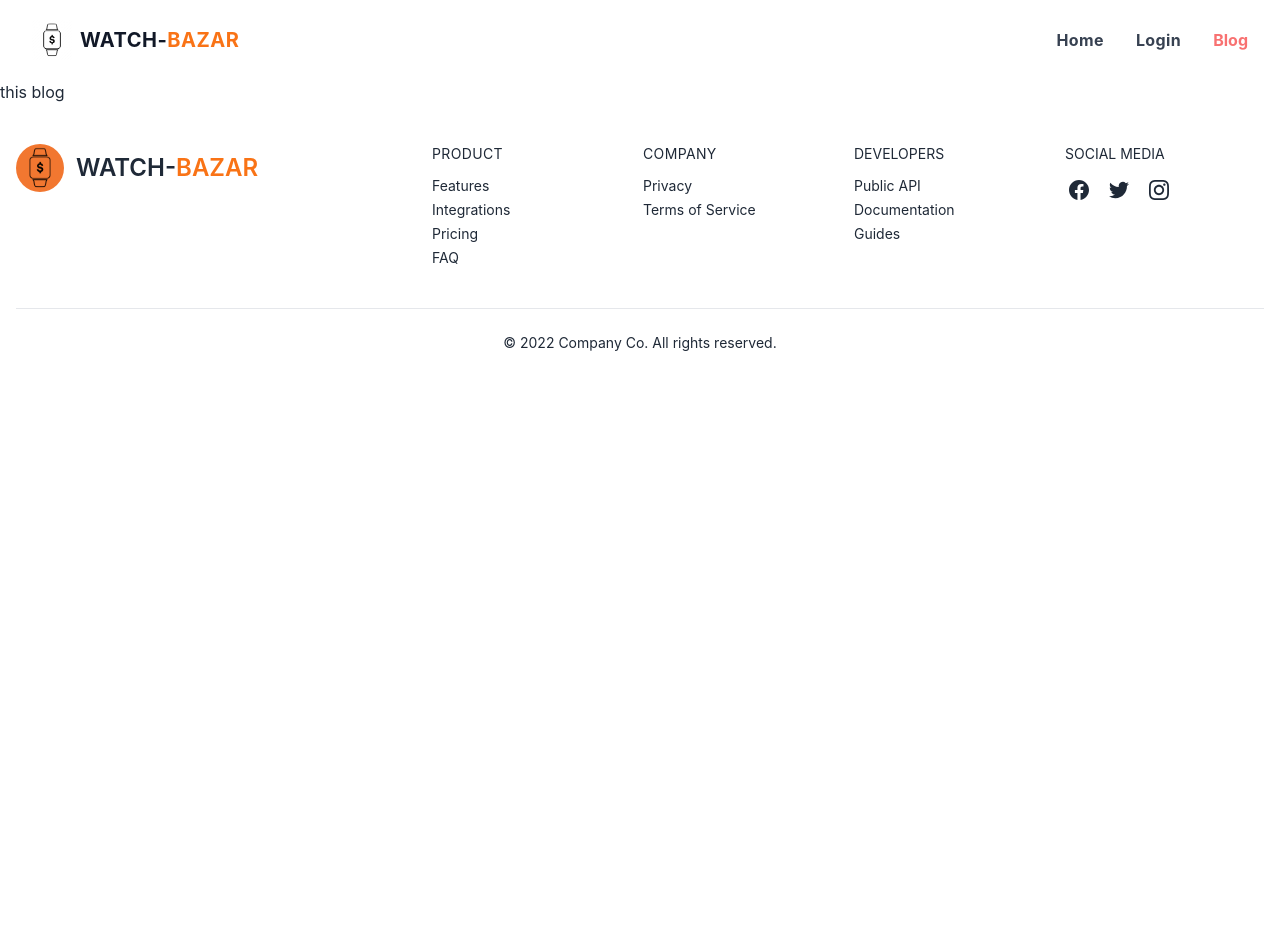
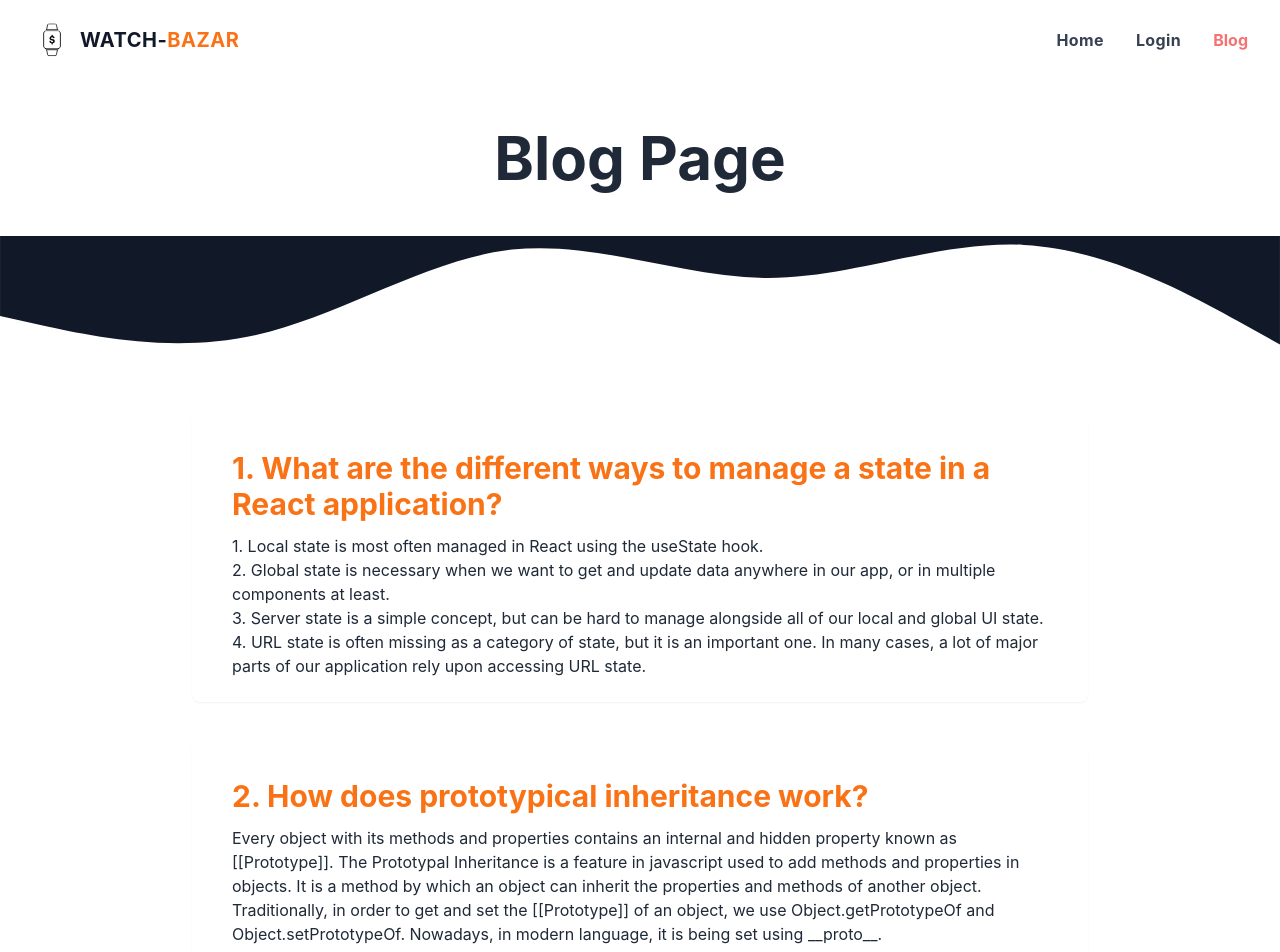
Before and after one commit to rakibhasantusar/Watch-Bazar-Client, a React (Create React App) app: page /blog in a window 1280 px wide. Shown: the top 952 px of the page. Before the commit the page ends 800 px from the top, so only its background shows below. Built offline with nearby package versions, Linux system fonts and the light colour scheme; no server answers.

Commit message:
blog page done

```diff
--- a/src/Pages/Blog/Blog.jsx
+++ b/src/Pages/Blog/Blog.jsx
@@ -3,7 +3,87 @@ import React from 'react';
 const Blog = () => {
     return (
         <div>
-            <h2>this blog</h2>
+            <section className='mb-3'>
+                <div className="dark:bg-gray-900">
+                    <div className="container flex flex-col items-center px-4 py-16 pb-24 mx-auto text-center  md:py-12 md:px-10 lg:px-32 dark:text-gray-900">
+                        <h1 className="text-5xl font-bold leading-none sm:text-6xl xl:max-w-3xl dark:text-orange-500">Blog Page</h1>
+                    </div>
+                </div>
+                <svg xmlns="http://www.w3.org/2000/svg" viewBox="0 70 1440 200"><path fill="#111827" fill-opacity="1" d="M0,160L48,170.7C96,181,192,203,288,181.3C384,160,480,96,576,85.3C672,75,768,117,864,117.3C960,117,1056,75,1152,80C1248,85,1344,139,1392,165.3L1440,192L1440,0L1392,0C1344,0,1248,0,1152,0C1056,0,960,0,864,0C768,0,672,0,576,0C480,0,384,0,288,0C192,0,96,0,48,0L0,0Z"></path></svg>
+            </section>
+            <section className='-mt-10'>
+                <div className=" dark:dark:text-gray-100 m-5 mt-10">
+                    <div className="container mt-2 max-w-4xl px-10 py-6 mx-auto rounded-lg shadow-sm dark:dark:bg-gray-900">
+                        <div className="mt-3">
+                            <h2 rel="noopener noreferrer" className="text-3xl font-bold text-orange-500">1. What are the different ways to manage a state in a React application?</h2>
+                            <p className="mt-3">
+                                1. Local state is most often managed in React using the useState hook.
+                                <br />
+                                2. Global state is necessary when we want to get and update data anywhere in our app, or in multiple components at least.
+                                <br />
+                                3. Server state is a simple concept, but can be hard to manage alongside all of our local and global UI state.
+                                <br />
+                                4. URL state is often missing as a category of state, but it is an important one.
+                                In many cases, a lot of major parts of our application rely upon accessing URL state.
+                            </p>
+                        </div>
+                    </div>
+                    <div className="container mt-10 max-w-4xl px-10 py-6 mx-auto rounded-lg shadow-sm dark:dark:bg-gray-900">
+                        <div className="mt-3">
+                            <h2 rel="noopener noreferrer" className="text-3xl font-bold text-orange-500">2. How does prototypical inheritance work?</h2>
+                            <p className="mt-3">Every object with its methods and properties contains an internal and hidden property known as [[Prototype]]. The Prototypal Inheritance is a feature in javascript used to add methods and properties in objects. It is a method by which an object can inherit the properties and methods of another object. Traditionally, in order to get and set the [[Prototype]] of an object, we use Object.getPrototypeOf and Object.setPrototypeOf. Nowadays, in modern language, it is being set using __proto__. </p>
+                        </div>
+                    </div>
+                    <div className="container mt-10 max-w-4xl px-10 py-6 mx-auto rounded-lg shadow-sm dark:dark:bg-gray-900">
+                        <div className="mt-3">
+                            <h2 rel="noopener noreferrer" className="text-3xl font-bold text-orange-500">3.What is a unit test? Why should we write unit tests?</h2>
+                            <p className="mt-3">The main objective of unit testing is to isolate written code to test and determine if it works as intended. Unit testing is an important step in the development process, because if done correctly, it can help detect early flaws in code which may be more difficult to find in later testing stages.
+
+                                <br />
+                                <br />
+                                ■ Advantages to unit testing include:
+                                <br />
+                                1.The earlier a problem is identified, the fewer compound errors occur.
+                                <br />
+                                2.Costs of fixing a problem early can quickly outweigh the cost of fixing it later.
+                                <br />
+                                3.Debugging processes are made easier.
+                                <br />
+                                4.Developers can quickly make changes to the code base.
+                                <br />
+                                5.Developers can also re-use code, migrating it to new projects.
+                                <br />
+                                <br />
+                                ■ Disadvantages include:
+                                <br />
+                                1.Tests will not uncover every bug.
+                                <br />
+                                2.Unit tests only test sets of data and its functionality—it will not catch errors in integration.
+                                <br />
+                                3.More lines of test code may need to be written to test one line of code—creating a potential time investment.
+                            </p>
+                        </div>
+                    </div>
+                    <div className="container my-10 mb-24 max-w-4xl px-10 py-6 mx-auto rounded-lg shadow-sm dark:dark:bg-gray-900">
+                        <div className="mt-3">
+                            <h2 rel="noopener noreferrer" className="text-3xl font-bold text-orange-500">4.React vs. Angular vs. Vue?</h2>
+                            <p className="mt-3">
+                                <span className='text-xl font-semibold'>Angular:</span>
+                                <br />
+                                Angular has a steep learning curve, considering it is a complete solution, and mastering Angular requires you to learn associated concepts like TypeScript and MVC. Even though it takes time to learn Angular, the investment pays dividends in terms of understanding how the front end works.
+                                <br /><br />
+                                <span className='text-xl font-semibold'>React:</span>
+                                <br />
+                                React offers a Getting Started guide that should help one set up React in about an hour. The documentation is thorough and complete, with solutions to common issues already present on Stack Overflow. React is not a complete framework and advanced features require the use of third-party libraries. This makes the learning curve of the core framework not so steep but depends on the path you take with additional functionality. However, learning to use React does not necessarily mean that you are using the best practices.
+                                <br /><br />
+                                <span className='text-xl font-semibold'>Vue:</span>
+                                <br />
+                                Vue provides higher customizability and hence is easier to learn than Angular or React. Further, Vue has an overlap with Angular and React with respect to their functionality like the use of components. Hence, the transition to Vue from either of the two is an easy option. However, simplicity and flexibility of Vue is a double-edged sword — it allows poor code, making it difficult to debug and test.
+                            </p>
+                        </div>
+                    </div>
+                </div>
+            </section>
         </div>
     );
 };
```
